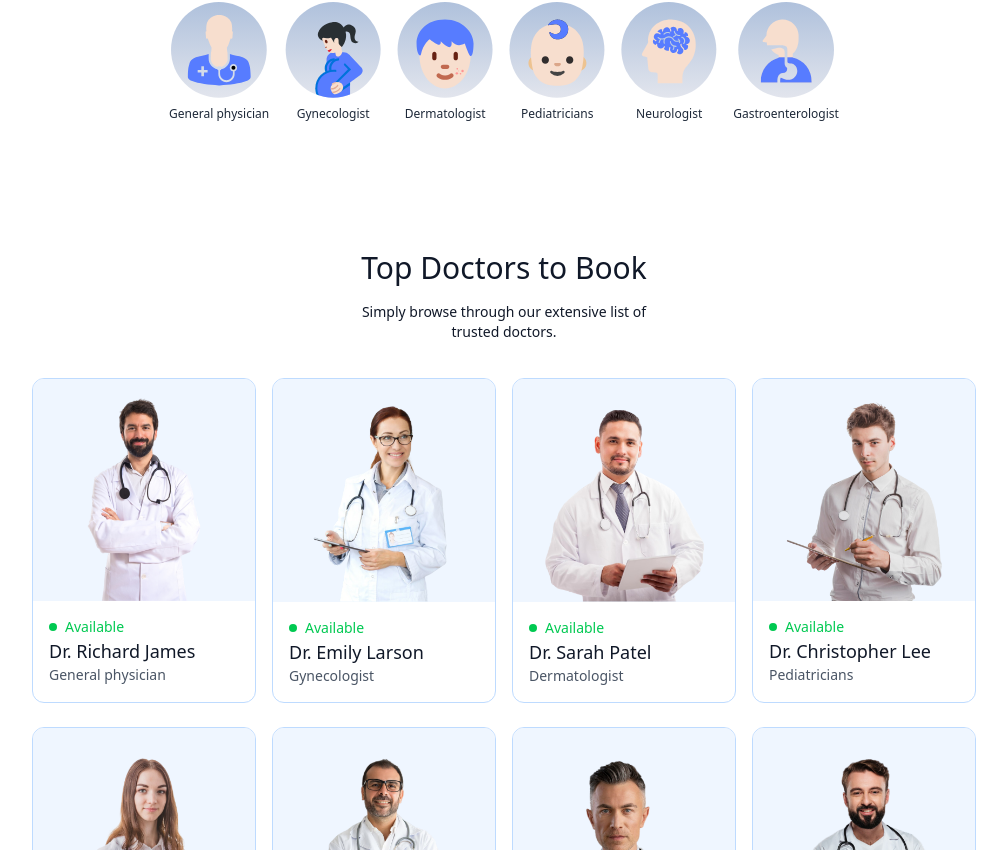
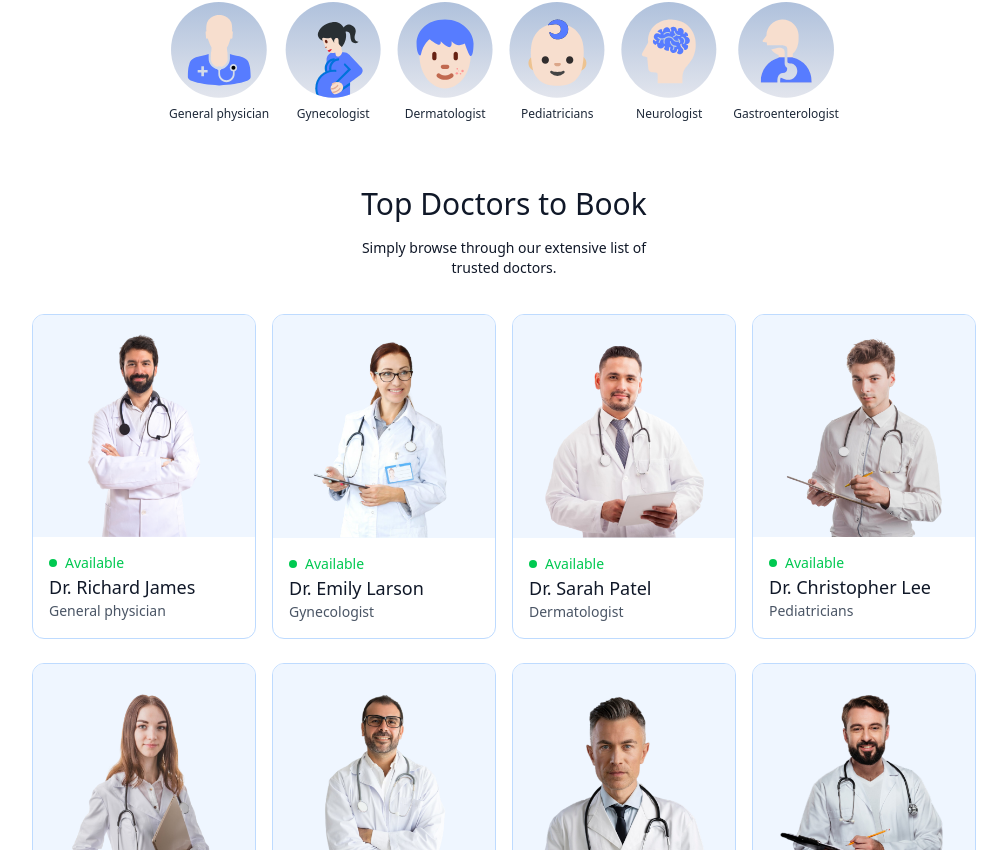
Before and after one commit to prospermbuma/prescripto, a React (Vite) app in the folder frontend/: page / in a window 1280 px wide. Shown: the part 910-1760 px from the top of the page, without its empty margins (136-1143 px from the left). Built offline with nearby package versions, Linux system fonts and the light colour scheme.

Commit message:
Updates on Top-Doctors

```diff
--- a/frontend/src/components/TopDoctors.jsx
+++ b/frontend/src/components/TopDoctors.jsx
@@ -21,7 +21,7 @@ const TopDoctors = () => {
     }, []);
 
     return (
-        <div className='flex flex-col items-center gap-4 my-16 text-gray-900 md:mx-10'>
+        <div className='flex flex-col items-center gap-4 mt-0 mb-16 text-gray-900 md:mx-10'>
             <h1 className='text-3xl font-medium'>Top Doctors to Book</h1>
             <p className='sm:w-1/3 text-center text-sm'>Simply browse through our extensive list of trusted doctors.</p>
             <div className='w-full grid grid-cols-auto gap-4 pt-5 gap-y-6 px-3 sm:px-0'>
```
